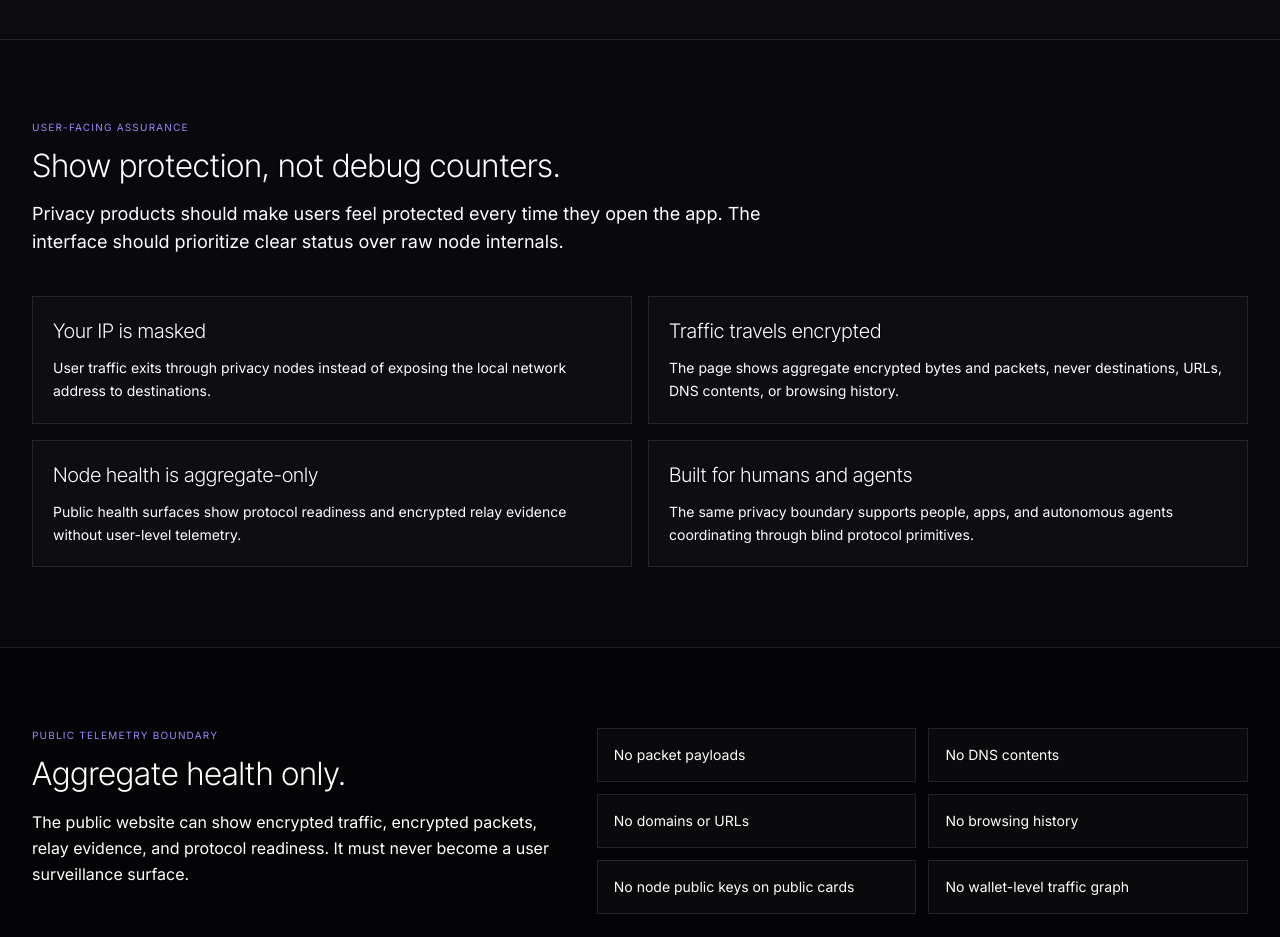
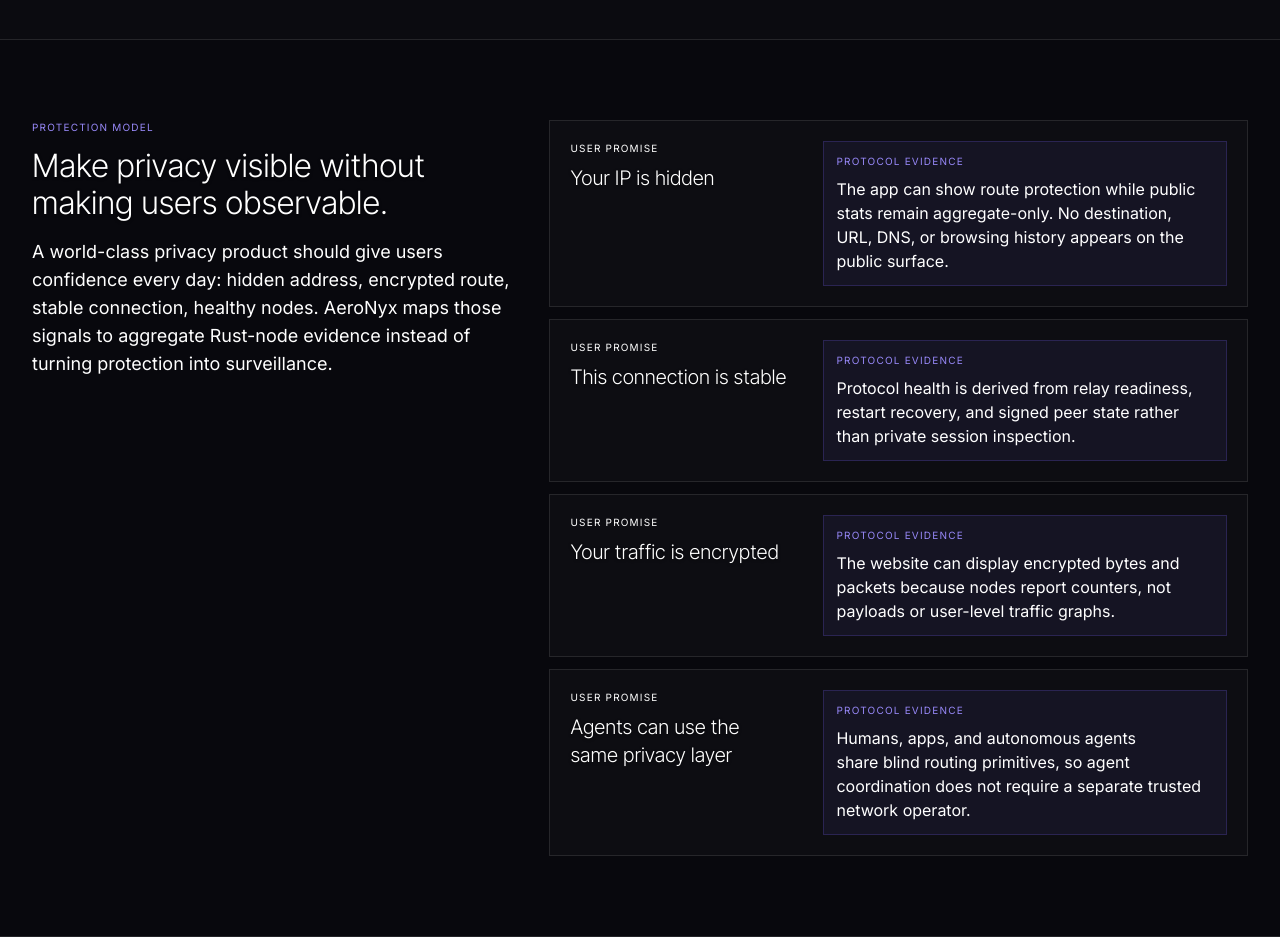
Before and after one commit to AeroNyxNetwork/AeroNyx-web, a Next.js app: page /privacy-network in a window 1280 px wide. Shown: the part 1860-2797 px from the top of the page. Built offline with nearby package versions, Linux system fonts and the light colour scheme; no server answers.

Commit message:
Polish MemChain and Privacy Network product pages

```diff
--- a/pages/privacy-network.js
+++ b/pages/privacy-network.js
@@ -4,7 +4,14 @@
  * ============================================
  * Creation Reason: Move the user-facing privacy network product story off the
  * homepage so the first page can focus on the AeroNyx protocol layer.
- * Modification Reason: v1.4 - North Star infrastructure narrative.
+ * Modification Reason: v1.5 - Product assurance bridge.
+ *   Added a user promise/protocol evidence bridge so the page explains how
+ *   daily protection signals map to auditable Rust-node evidence without
+ *   exposing user telemetry. This makes the secondary page feel like a mature
+ *   product surface instead of a collection of engineering claims.
+ *
+ * Historical Notes:
+ * v1.4 - North Star infrastructure narrative.
  *   Added the North Star Plan as the engineering covenant for the Privacy
  *   Network: more private, open source, globally usable, and built on Rust
  *   node infrastructure that can stand up to public audit and real operation.
@@ -46,6 +53,7 @@
  *
  * Last Modified: v1.3 - Removed old download surface wording
  * Last Modified: v1.4 - North Star infrastructure narrative
+ * Last Modified: v1.5 - Product assurance bridge
  * ============================================
  */
 
@@ -113,6 +121,25 @@ const northStarPrinciples = [
   },
 ];
 
+const assurancePairs = [
+  {
+    promise: 'Your IP is hidden',
+    evidence: 'The app can show route protection while public stats remain aggregate-only. No destination, URL, DNS, or browsing history appears on the public surface.',
+  },
+  {
+    promise: 'This connection is stable',
+    evidence: 'Protocol health is derived from relay readiness, restart recovery, and signed peer state rather than private session inspection.',
+  },
+  {
+    promise: 'Your traffic is encrypted',
+    evidence: 'The website can display encrypted bytes and packets because nodes report counters, not payloads or user-level traffic graphs.',
+  },
+  {
+    promise: 'Agents can use the same privacy layer',
+    evidence: 'Humans, apps, and autonomous agents share blind routing primitives, so agent coordination does not require a separate trusted network operator.',
+  },
+];
+
 const privacyBoundaries = [
   'No packet payloads',
   'No DNS contents',
@@ -166,6 +193,7 @@ export default function PrivacyNetworkPage() {
         <Hero />
         <NorthStarPlan />
         <LiveProtocolStats stats={stats} isLoading={isLoading} copy={copy} healthPercent={healthPercent} />
+        <AssuranceModel />
         <ProtectionSignals />
         <PrivacyBoundary />
         <PrivacyAccessSection />
@@ -351,15 +379,67 @@ const LiveProtocolStats = ({ stats, isLoading, copy, healthPercent }) => {
   );
 };
 
-const ProtectionSignals = () => (
+const AssuranceModel = () => (
   <section className="py-14 md:py-20">
     <Container>
+      <div className="grid gap-8 lg:grid-cols-[0.82fr_1.18fr] lg:items-start">
+        <motion.div
+          initial={{ opacity: 0, y: 18 }}
+          whileInView={{ opacity: 1, y: 0 }}
+          viewport={{ once: true }}
+          transition={{ duration: 0.6, ease: EASE }}
+          className="lg:sticky lg:top-28"
+        >
+          <div className="text-[10px] uppercase tracking-eyebrow text-brand-light">Protection model</div>
+          <h2 className="mt-3 text-display-md font-light text-white">
+            Make privacy visible without making users observable.
+          </h2>
+          <p className="mt-4 text-base leading-relaxed text-white/58 md:text-lg">
+            A world-class privacy product should give users confidence every day:
+            hidden address, encrypted route, stable connection, healthy nodes.
+            AeroNyx maps those signals to aggregate Rust-node evidence instead
+            of turning protection into surveillance.
+          </p>
+        </motion.div>
+
+        <div className="grid gap-3">
+          {assurancePairs.map((item, index) => (
+            <motion.article
+              key={item.promise}
+              className="page-card border p-4 md:p-5"
+              initial={{ opacity: 0, y: 14 }}
+              whileInView={{ opacity: 1, y: 0 }}
+              viewport={{ once: true }}
+              transition={{ duration: 0.55, delay: index * 0.05, ease: EASE }}
+            >
+              <div className="grid gap-4 md:grid-cols-[0.74fr_1.26fr] md:items-start">
+                <div>
+                  <div className="text-[10px] uppercase tracking-eyebrow text-white/34">user promise</div>
+                  <h3 className="mt-2 text-xl font-light text-white">{item.promise}</h3>
+                </div>
+                <div className="border border-brand-line bg-brand-faint p-3">
+                  <div className="text-[10px] uppercase tracking-eyebrow text-brand-light">protocol evidence</div>
+                  <p className="mt-2 text-sm leading-relaxed text-white/64 md:text-base">{item.evidence}</p>
+                </div>
+              </div>
+            </motion.article>
+          ))}
+        </div>
+      </div>
+    </Container>
+  </section>
+);
+
+const ProtectionSignals = () => (
+  <section className="border-y border-white/10 bg-white/[0.012] py-14 md:py-20">
+    <Container>
       <div className="mb-10 max-w-3xl">
-        <div className="text-[10px] uppercase tracking-eyebrow text-brand-light">User-facing assurance</div>
-        <h2 className="mt-3 text-display-md font-light text-white">Show protection, not debug counters.</h2>
+        <div className="text-[10px] uppercase tracking-eyebrow text-brand-light">Daily assurance</div>
+        <h2 className="mt-3 text-display-md font-light text-white">A dashboard that feels protective, not technical.</h2>
         <p className="mt-4 text-base leading-relaxed text-white/58 md:text-lg">
           Privacy products should make users feel protected every time they open
-          the app. The interface should prioritize clear status over raw node internals.
+          the app. The interface should prioritize clear status, regional context,
+          and connection confidence over raw node internals.
         </p>
       </div>
       <div className="grid gap-4 md:grid-cols-2">
```
Also changed, not shown: pages/memchain.js (+101 -23 lines).
